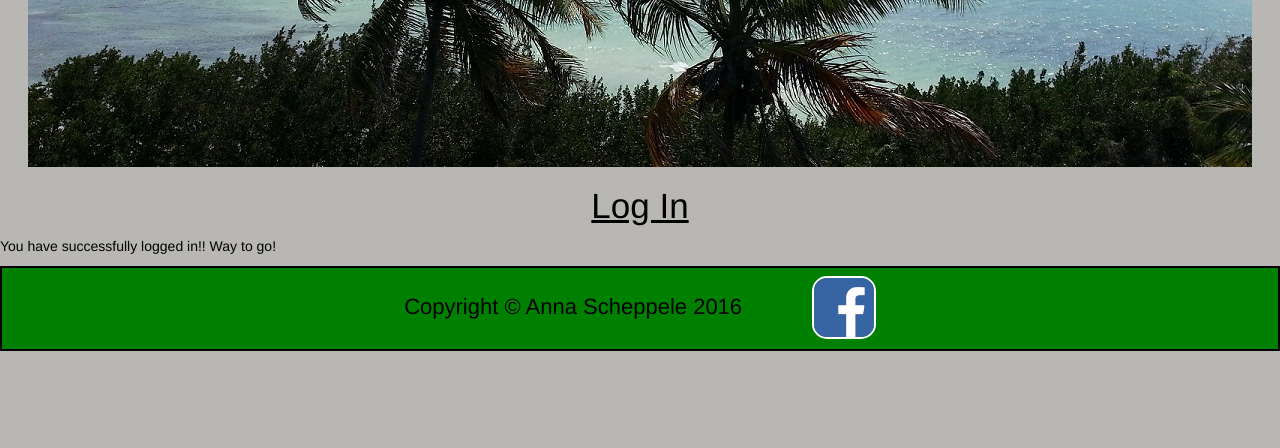
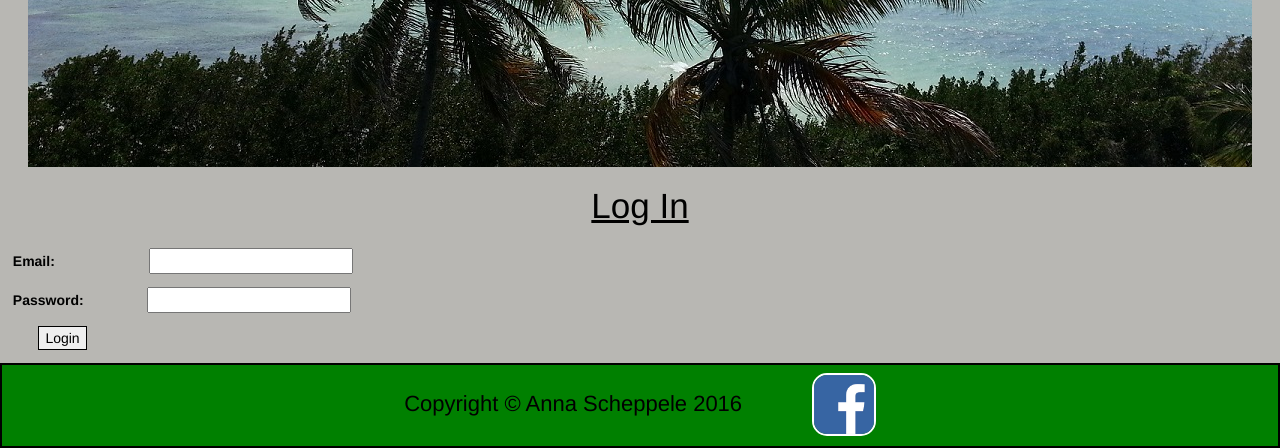
Before and after one commit to aeschep/Portfolio, a Python web app: template templates/login.html in a window 1280 px wide. Shown: the part 549-997 px from the top of the page. Before the commit the page ends 900 px from the top, so only its background shows below. Run offline with Jinja, Linux system fonts and the light colour scheme; the template is opened without the code that fills it, so the values that code supplies are empty; some libraries are stand-ins or nearby versions.

Commit message:
More email work

```diff
--- /dev/null
+++ b/static/scripts.js
@@ -0,0 +1,33 @@
+function check(e){
+
+	if (e.e1.value == e.e2.value){
+		if (e.pw1.value == e.pw2.value){
+			return true
+		}
+	}
+	else{
+		alert("Emails or passwords DON'T match");
+		return false;
+	}
+}
+
+function changecolor(){
+			var url = document.URL;
+
+			if (url.search("aboutme") > 0){
+				document.getElementById("aboutme").style.background = 'green';
+				document.getElementById("aboutme").style.textTransform = 'uppercase';
+			}
+			else if (url.search("work") > 0){
+				document.getElementById("work").style.background = 'green';
+				document.getElementById("work").style.textTransform = 'uppercase';
+			}
+			else if (url.search("form") > 0 || url.search("login") > 0 || url.search("loggedin") > 0){
+				document.getElementById("form").style.background = 'green';
+				document.getElementById("form").style.textTransform = 'uppercase';
+			}
+			else {
+				document.getElementById("index").style.background = 'green';
+				document.getElementById("index").style.textTransform = 'uppercase';
+			}
+		}
--- a/static/style.css
+++ b/static/style.css
@@ -34,7 +34,7 @@ label{
 }
 
 #e1{
-	margin-left: 91px;
+	margin-left: 90px;
 }
 
 #e2{
@@ -46,13 +46,18 @@ label{
 }
 
 #signup{
-	margin: 1%;
+	margin: 1% 1% 1% 3%;
+	border: 1px solid black;
 }
 
 button{
 	border: 1px solid black;
 	color: white;
 	background-color: #9300A9;
+}
+
+.formpara{
+	margin-left: 15px;
 }
 
 footer {
--- a/templates/base.html
+++ b/templates/base.html
@@ -20,28 +20,7 @@
 
 	<link rel="stylesheet" href="static/style.css">
 
-	<script>
-		function changecolor(){
-			var url = document.URL;
-
-			if (url.search("aboutme") > 0){
-				document.getElementById("aboutme").style.background = 'green';
-				document.getElementById("aboutme").style.textTransform = 'uppercase';
-			}
-			else if (url.search("work") > 0){
-				document.getElementById("work").style.background = 'green';
-				document.getElementById("work").style.textTransform = 'uppercase';
-			}
-			else if (url.search("form") > 0 || url.search("login") > 0){
-				document.getElementById("form").style.background = 'green';
-				document.getElementById("form").style.textTransform = 'uppercase';
-			}
-			else {
-				document.getElementById("index").style.background = 'green';
-				document.getElementById("index").style.textTransform = 'uppercase';
-			}
-		}
-	</script>
+	<script src = "static/scripts.js"></script>
 
 </head>
 <body>
--- a/templates/login.html
+++ b/templates/login.html
@@ -5,5 +5,11 @@
 {% endblock %}
 
 {% block content %}
-<p>You have successfully logged in!! Way to go!</p>
+
+	<form method="post" action="/loggedin.html">
+		<label>Email: <input type = "email" name = "email1" id = "e1"></label> <br/>
+		<label>Password: <input type = "password" name = "pw1" id = "pw1"></label> <br/>
+		<input type = "submit" value = "Login" id = "signup">
+	</form>
+
 {%endblock%}
```
Also changed, not shown: main.py (+19 -8 lines), templates/form.html (+4 -3 lines), templates/loggedin.html (added, +9 -0 lines), 1 other file.
